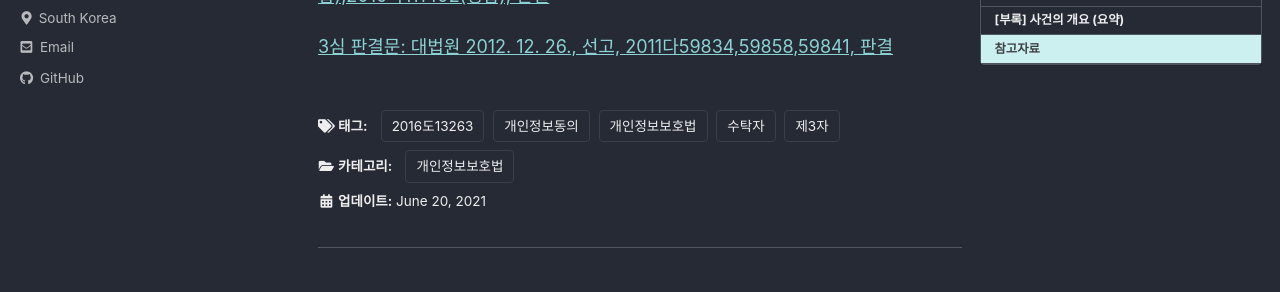
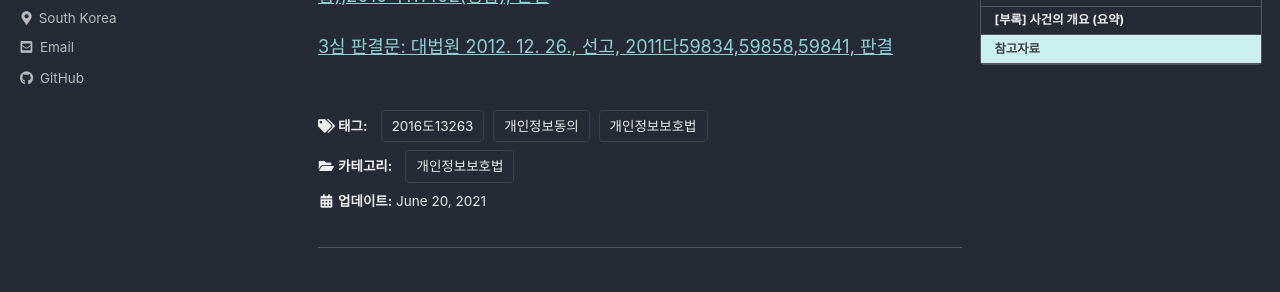
Before and after one commit to DongkilShin1/op2gs2.github.io, a Jekyll site: the page built from _posts/2021/개인정보보호법/2021-06-20-GS칼텍스 개인정보 유출사건 판결문 정리.md, in a window 1280 px wide and 900 px high, scrolled down 5242 px. Shown: the part 142-434 px from the top of the window. Built offline with Jekyll 4.4.1, drawn with Linux system fonts in a browser that asks for light colours; cached includes are drawn as plain includes; comment, search, counter and statistics services are not loaded.

Commit message:
no message

```diff
--- a/_posts/2021/개인정보보호법/2021-06-20-GS칼텍스 개인정보 유출사건 판결문 정리.md
+++ b/_posts/2021/개인정보보호법/2021-06-20-GS칼텍스 개인정보 유출사건 판결문 정리.md
@@ -8,8 +8,6 @@ categories:
 tags:
   - 2016도13263
   - 개인정보동의
-  - 수탁자
-  - 제3자
   - 개인정보보호법
 
 last_modified_at: 2021-06-20T16:50:30+09:00
```
